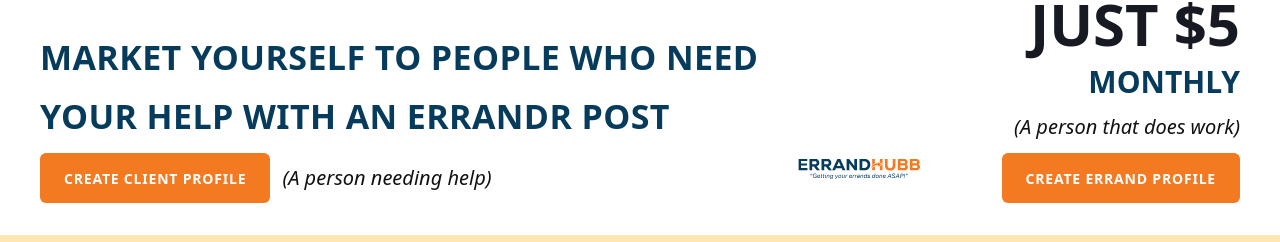
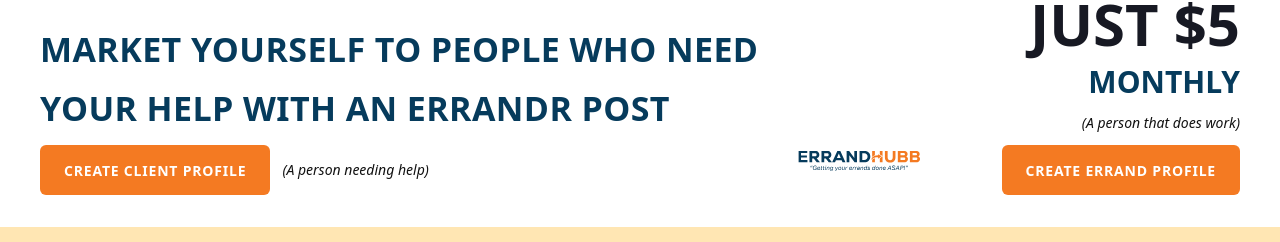
Before and after one commit to code-vers/errand-hubb-frontend, a Next.js app: page /errand in a window 1280 px wide. Shown: the part 227-469 px from the top of the page. Built offline with nearby package versions, Linux system fonts and the light colour scheme; no server answers.

Commit message:
style: reduce font size of helper descriptions on ErrandPage

```diff
--- a/src/components/errand/ErrandPage.tsx
+++ b/src/components/errand/ErrandPage.tsx
@@ -315,7 +315,7 @@
                 >
                   CREATE CLIENT PROFILE
                 </Link>
-                <p className='italic text-xl'>(A person needing help)</p>
+                <p className='italic text-sm'>(A person needing help)</p>
               </div>
             </div>
 
@@ -332,7 +332,7 @@
               </p>
 
               <div className='flex flex-wrap items-center gap-3 justify-center xl:justify-end'>
-                <p className='italic text-xl'>(A person that does work)</p>
+                <p className='italic text-sm'>(A person that does work)</p>
                 <Link
                   href='/errand-registration'
                   className='inline-flex min-h-12.5 items-center justify-center rounded-md bg-(--color-primary) px-6 text-[14px] font-bold tracking-[0.8px] text-white no-underline hover:bg-(--color-primary-dark)'
```
